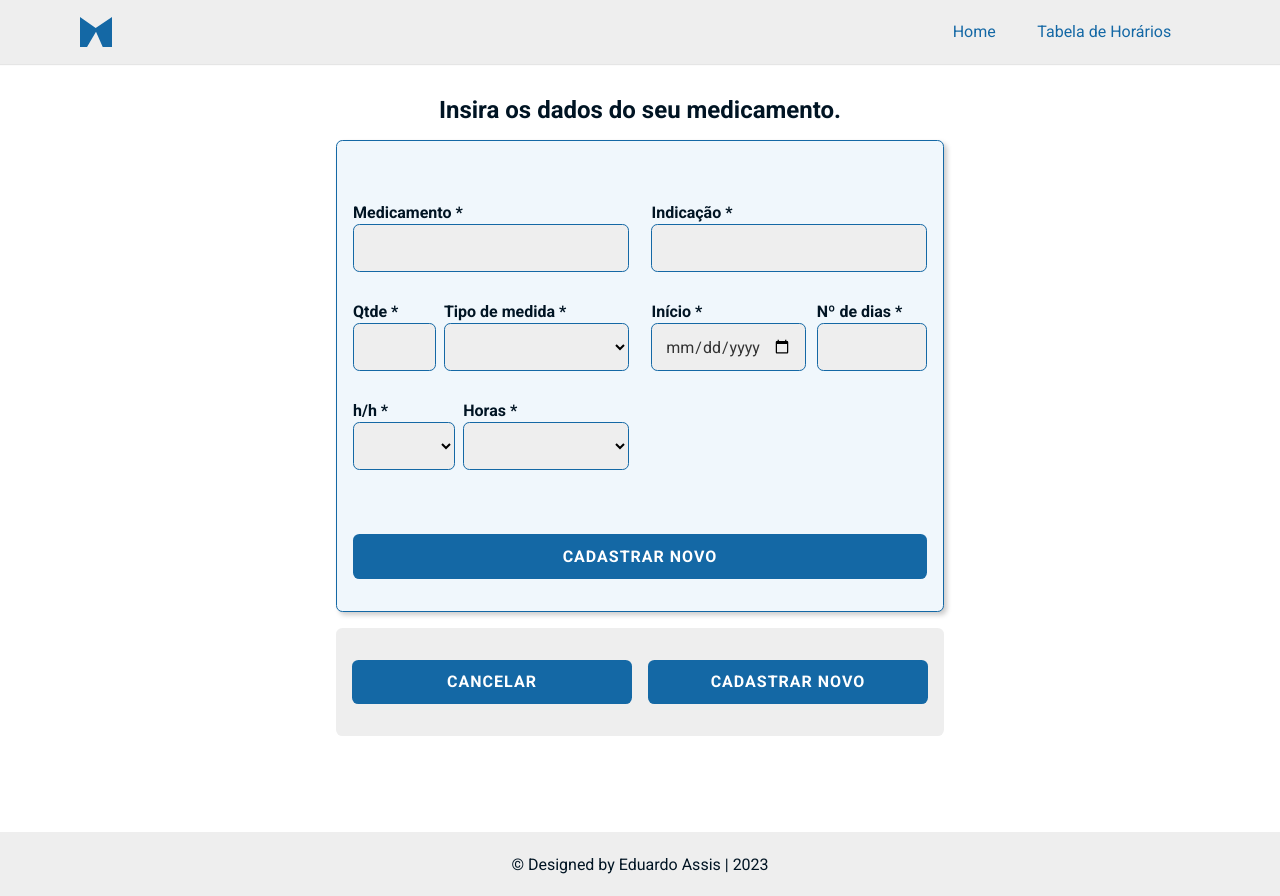
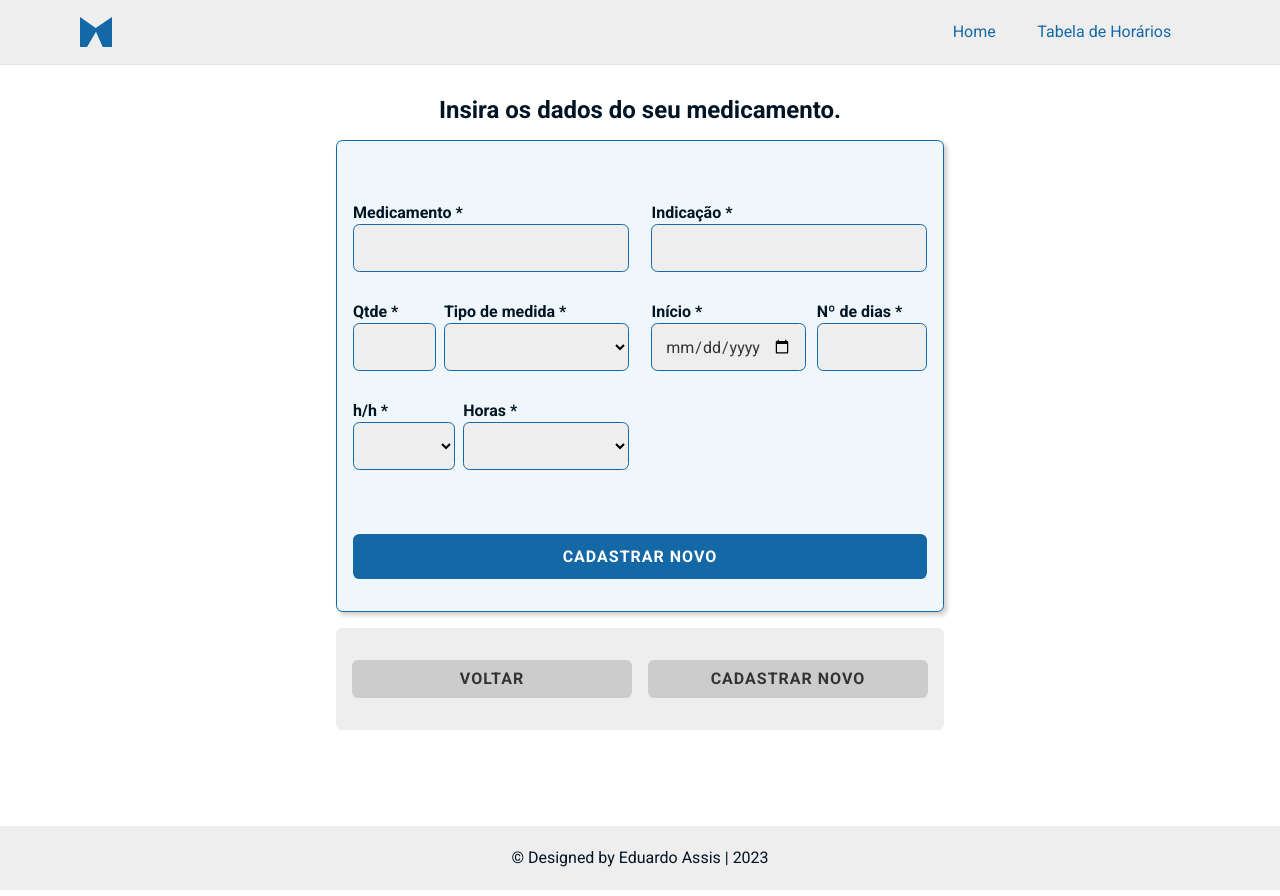
Before and after one commit to eduardohenriqueassis/medication_time_table_react, a React (Vite) app: page /calculate in a window 1280 px wide. Built offline with nearby package versions, Linux system fonts and the light colour scheme.

Commit message:
add cancel and refresh form buttons

```diff
--- a/src/Components/CalculateTimeTable.jsx
+++ b/src/Components/CalculateTimeTable.jsx
@@ -309,10 +309,31 @@ const CalculateTimeTable = () => {
         )}
       </form>
       {loading && <Loading />}
-      <div className={styles.cancelWrapper}>
-        <Button onPress={() => navigate("/table")}>Cancelar</Button>
-        <Button onPress={() => window.location.reload()}>Cadastrar Novo</Button>
-      </div>
+      {!isCreate ? (
+        <div className={styles.cancelWrapper}>
+          <button
+            className={styles.secondaryBtn}
+            onClick={() => navigate("/table")}
+          >
+            Voltar
+          </button>
+          <button
+            className={styles.secondaryBtn}
+            onClick={() => window.location.reload()}
+          >
+            Cadastrar Novo
+          </button>
+        </div>
+      ) : (
+        <div className={styles.cancelWrapper}>
+          <button
+            className={styles.secondaryBtn}
+            onClick={() => navigate("/table")}
+          >
+            Voltar
+          </button>
+        </div>
+      )}
     </section>
   );
 };
--- a/src/Components/CalculateTimeTable.module.css
+++ b/src/Components/CalculateTimeTable.module.css
@@ -138,6 +138,37 @@
     border-radius: .4rem;
 }
 
+.secondaryBtn {
+        font-size: 1rem;
+        font-family: var(--type-first);
+        cursor: pointer;
+        border: none;
+        border-radius: .4rem;
+        background: #ccc;
+        color: #333;
+        letter-spacing: 1px;
+        text-transform: uppercase;
+        font-weight: bold;
+        padding: .6rem 1.2rem;
+        box-sizing: border-box;
+        transition: .1s;
+        min-width: 8rem;
+        width: 100%;
+}
+
+.secondaryBtn:hover {
+    background: #333;
+  color: #eee;
+  box-shadow: 0 0 0 3px #aaa;
+}
+
+@media (max-width: 426px){
+    .cancelWrapper{
+        display: flex;
+        flex-direction: column;
+    }
+}
+
 @media (max-width:569px){
     .medicationIndicationWrapper{
         display: grid;
```
